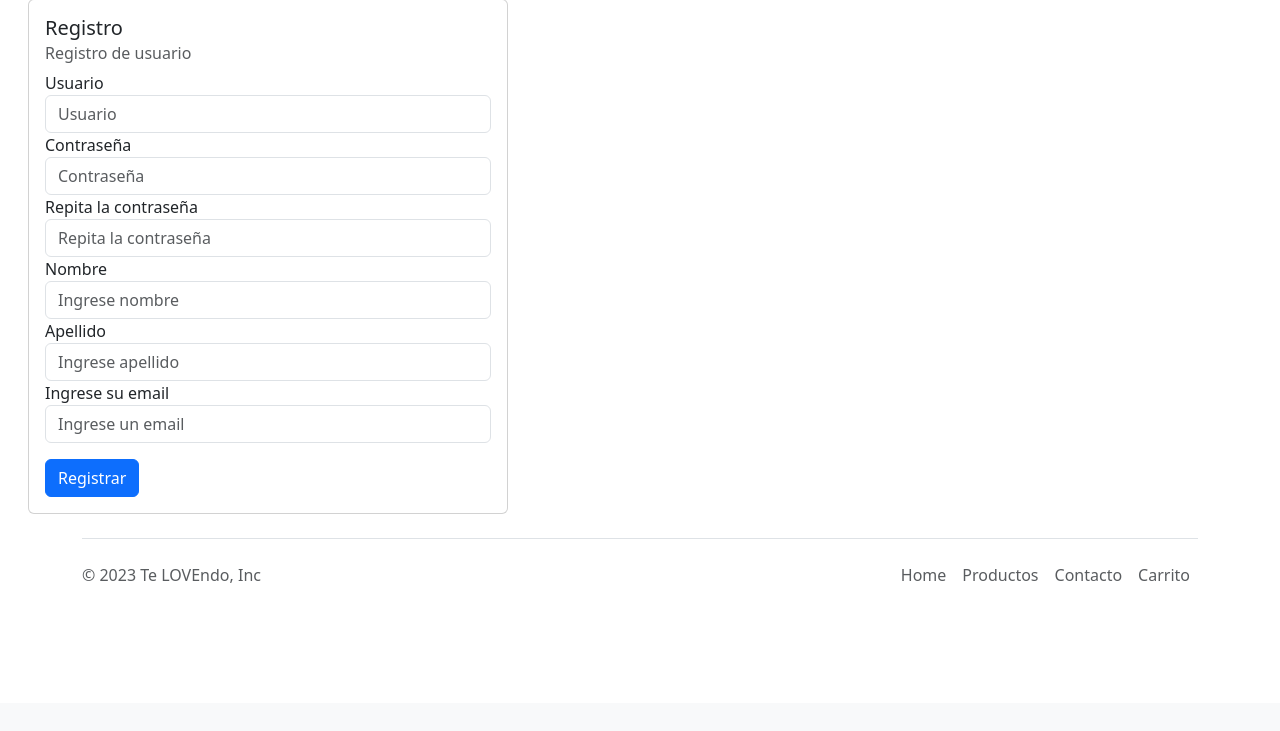
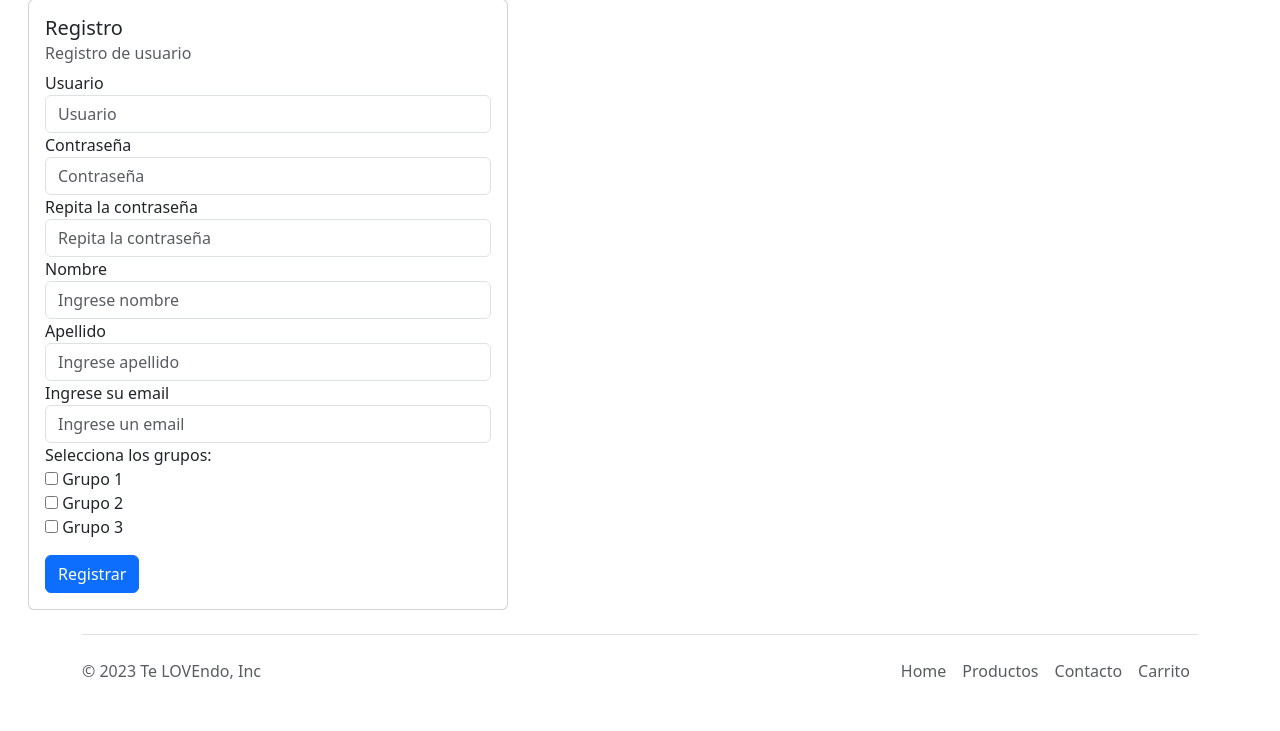
Before and after one commit to BorisSMorales/grupal_m6, a Django app: page /registro/ in a window 1280 px wide. Shown: the part 97-828 px from the top of the page. Before the commit the page ends 680 px from the top, so only its background shows below. Run offline with Django 4.2, Linux system fonts and the light colour scheme.

Commit message:
listoko el sprint

```diff
--- a/telovendo3/telovendo3app/templates/registration/registro.html
+++ b/telovendo3/telovendo3app/templates/registration/registro.html
@@ -57,6 +57,15 @@
         {{ form.errors }}
         </div>
         {% endif %}
+
+        <div>
+            <label>Selecciona los grupos:</label><br>
+            <input type="checkbox" name="grupos" value="grupo1"> Grupo 1<br>
+            <input type="checkbox" name="grupos" value="grupo2"> Grupo 2<br>
+            <input type="checkbox" name="grupos" value="grupo3"> Grupo 3<br>
+            <!-- Agrega más casillas checkbox según tus necesidades -->
+        </div>
+
         <button type="submit" class="btn btn-primary mt-3">Registrar</button>
     </div>
     </div>
--- a/telovendo3/telovendo3app/views.py
+++ b/telovendo3/telovendo3app/views.py
@@ -115,7 +115,14 @@ class RegistroView(TemplateView):
             form.save()
             user = authenticate(username=form.cleaned_data['username'], password=form.cleaned_data['password1'])
             login(request, user)
-            user.groups.add(Group.objects.get(name='grupo1'))  # Asignar usuario al grupo "grupo1"
+
+            # Obtener los grupos seleccionados por el usuario
+            grupos_seleccionados = request.POST.getlist('grupos')
+
+            # Asignar usuario a los grupos seleccionados
+            for grupo_nombre in grupos_seleccionados:
+                grupo = Group.objects.get(name=grupo_nombre)
+                user.groups.add(grupo)
 
             return redirect(self.success_url)
 
```
Also changed, not shown: telovendo3/db.sqlite3.
